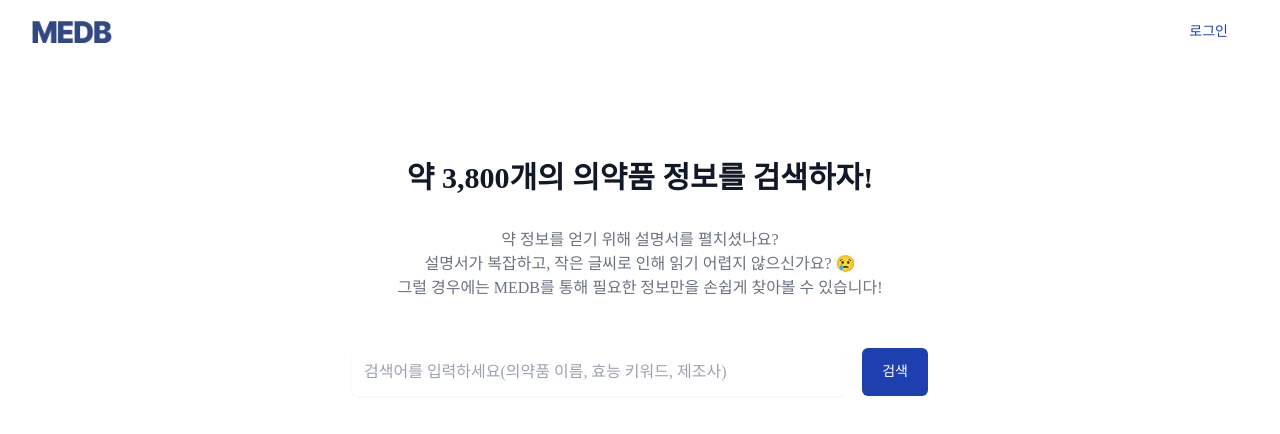
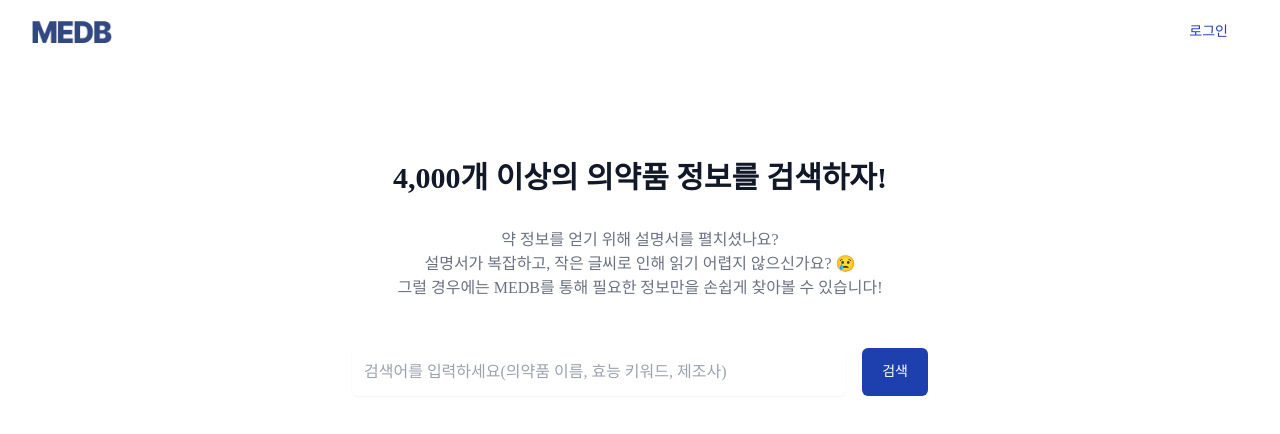
Before and after one commit to jeongwonkimo3o/medb-webapp-frontend, a React (Vite) app: page / in a window 1280 px wide. Shown: the top 434 px of the page. Built offline with nearby package versions, Linux system fonts and the light colour scheme; no server answers; a web font is replaced by a local one.

Commit message:
Chore: typo correction

```diff
--- a/src/pages/MainPage/MainPage.tsx
+++ b/src/pages/MainPage/MainPage.tsx
@@ -5,7 +5,7 @@ const MainPage = (): JSX.Element => {
     <div className="p-8 md:p-12 lg:px-16 lg:py-24">
       <div className="mx-auto max-w-l text-center">
         <h2 className="text-2xl font-bold text-gray-900 md:text-3xl">
-          약 3,800개의 의약품 정보를 검색하자!
+          4,000개 이상의 의약품 정보를 검색하자!
         </h2>
 
         <p className="hidden text-gray-500 sm:mt-8 sm:block">
```
